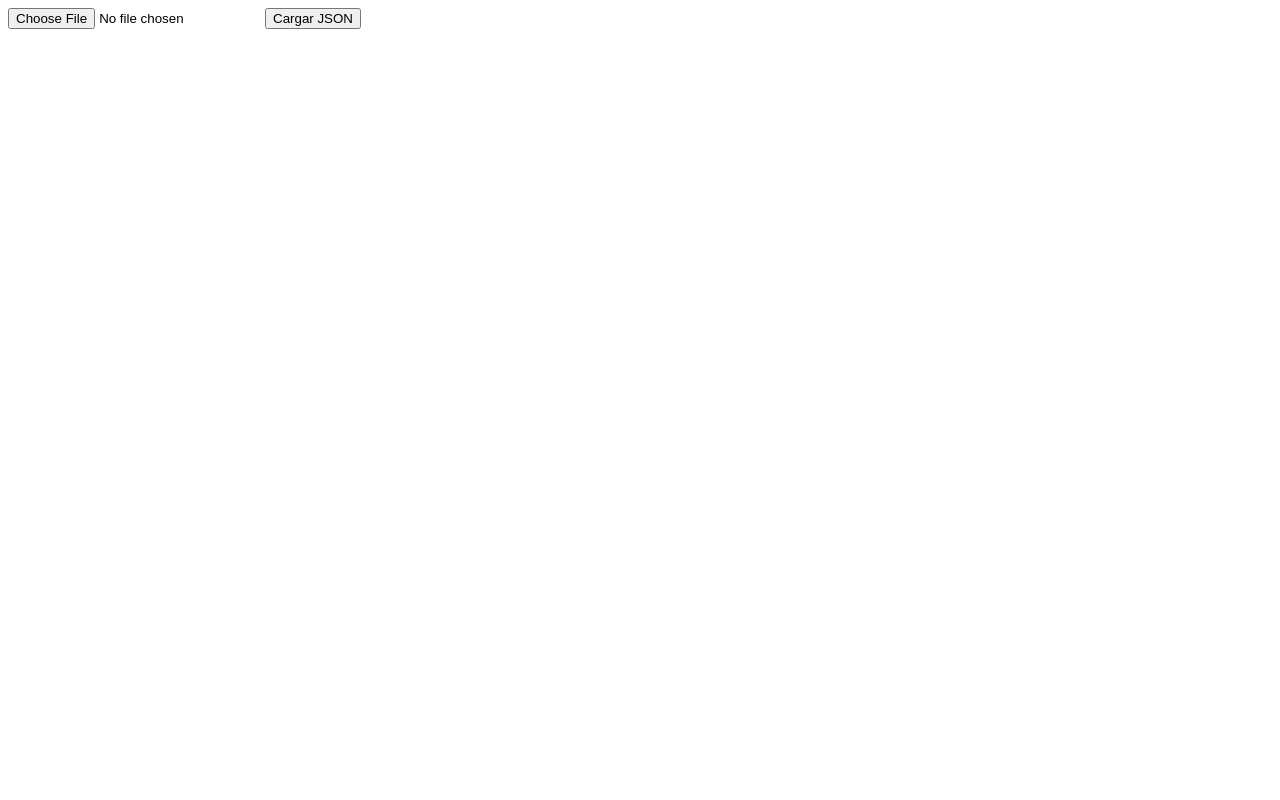
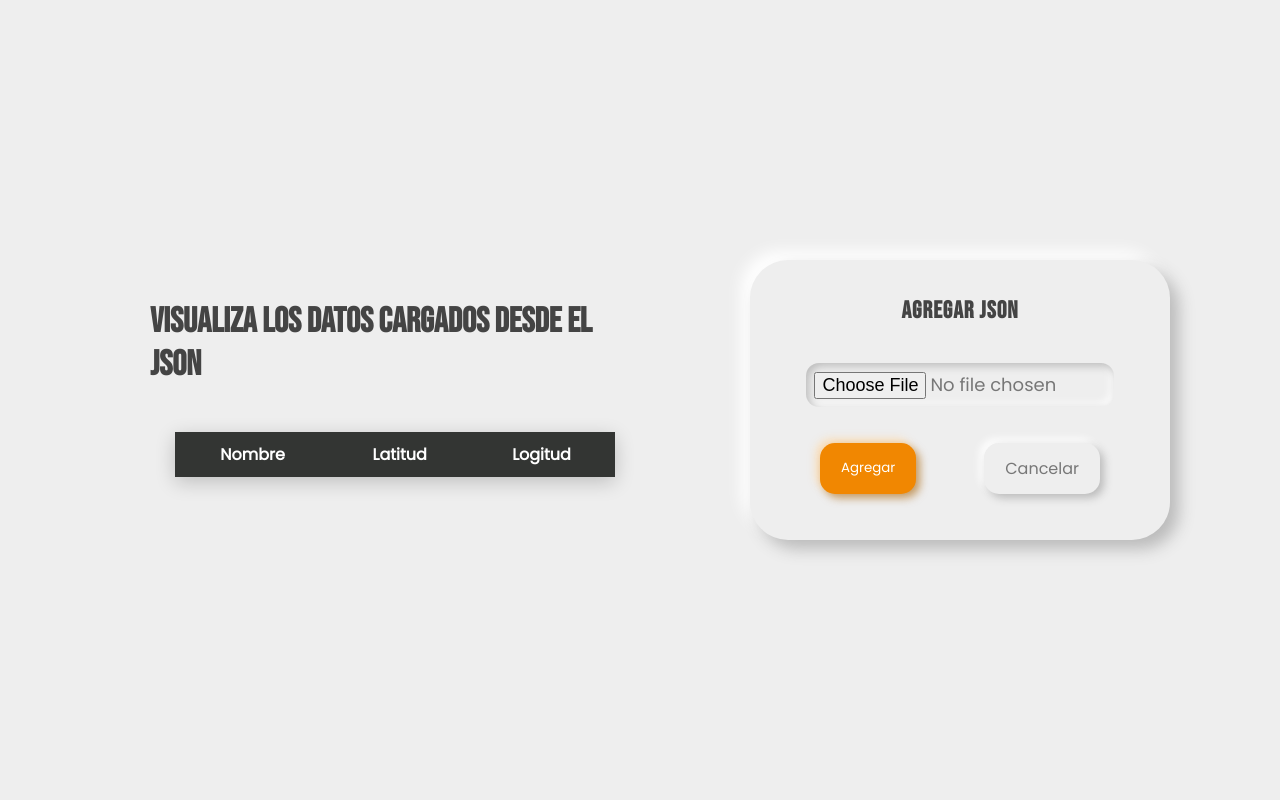
Before and after one commit to Horux69/reto_senasoft, a Flask app: page /addJSON in a window 1280 px wide. Run offline with Flask 3, Linux system fonts and the light colour scheme; lists and menus that the app fills with data are empty; parts of the project's set-up code (start-up, migrations or seed data) failed here and were passed over; some libraries are stand-ins or nearby versions.

Commit message:
adding front burden json

```diff
--- a/static/css/formUbi.css
+++ b/static/css/formUbi.css
@@ -28,7 +28,7 @@ main#inicio {
 .lado_der .caja {
     border-radius: 38px;
     padding: 36px;
-    height: 435px;
+    height: 280px;
     width: 420px;
 }
 
@@ -218,3 +218,37 @@ main#inicio {
         margin-bottom: 10px; /* Espacio entre los botones */
     }
 }
+
+.container_table {
+    margin: 30px 25px 70px;
+    box-shadow: 0px 5px 20px rgba(0, 0, 0, 0.2);
+    }
+
+    table {
+    font-size: 16px;
+    border: none;
+    border-collapse: collapse;
+    width: 100%;
+    max-width: 100%;
+    white-space: nowrap;
+    background-color: #EEEEEE;
+    }
+
+    td, th {
+    text-align: center;
+    padding: 10px;
+    border-right: 1px solid #333533;
+    }
+
+    td {
+    font-size: 14px;
+    }
+
+    thead th {
+    color: #fff;
+    background: #333533;
+    }
+
+    tr:nth-child(even){
+    background: #BEBEBE;
+    }
--- a/templates/sitio/agregarUbi.html
+++ b/templates/sitio/agregarUbi.html
@@ -18,7 +18,7 @@
         </article>
         <article class="lado_der">
             <div class="caja formulario">
-                <form action="addUbicacion" method="post">
+                <form action="/addUbicacion" method="post">
                     <h1 class="titulo">Agrega una Ubicacion</h1>
                     <input type="text" id="nombreUbi" name="nombreUbi" class="campo" placeholder="Nombre del Lugar">
                     <input type="text" id="latitud" name="latitud" class="campo" placeholder="Latitud">
--- a/templates/sitio/cargarJson.html
+++ b/templates/sitio/cargarJson.html
@@ -1,12 +1,57 @@
 <!DOCTYPE html>
-<html>
+<html lang="es">
 <head>
-    <title>Cargar JSON</title>
+    <meta charset="UTF-8">
+    <meta name="viewport" content="width=device-width, initial-scale=1.0">
+    <link rel="stylesheet" href="https://unpkg.com/leaflet@1.7.1/dist/leaflet.css" />
+    <link rel="stylesheet" href="../../static/css/formUbi.css">
+    <script src="https://unpkg.com/leaflet@1.7.1/dist/leaflet.js"></script>
+    <title>Formulario</title>
 </head>
 <body>
-    <form action="/cargar_json" method="POST" enctype="multipart/form-data">
+    <main id="inicio">
+        <article class="lado_izq">
+            <div class="caja texto">
+                <h4>Visualiza los datos cargados desde el JSON</h4>
+                <div class="container_table">
+                    <table>
+                        <thead>
+                            <tr>
+                                <th>Nombre</th>
+                                <th>Latitud</th>
+                                <th>Logitud</th>
+                            </tr>
+                        </thead>
+                        <tbody>
+                            {% for resul in operadores %}
+                            <tr>
+                                <td>{{ resul[0] }}</td>
+                                <td>{{ resul[1] }}</td>
+                                <td>{{ resul[2] }}</td>
+                            </tr>
+                            {% endfor %}
+                        </tbody>
+                    </table>
+                    </div>
+            </div>
+        </article>
+        <article class="lado_der">
+            <div class="caja formulario">
+                <form action="/cargar_json" method="post" enctype="multipart/form-data">
+                    <h1 class="titulo">Agregar JSON</h1>
+                    <input type="file" name="json_file" class="campo">
+                    <div class="botones">
+                        <button class="btn entrar" type="submit">Agregar</button>
+                        <a href="#" class="btn salir">Cancelar</a>
+                </form>
+                </div>
+            </div>
+        </article>
+    </main>
+    <script src="../../static/js/main.js"></script>
+</body>
+</html>
+<!--     <form action="/cargar_json" method="POST" enctype="multipart/form-data">
         <input type="file" name="json_file">
         <input type="submit" value="Cargar JSON">
-    </form>
-</body>
-</html>
+    </form> -->
```
